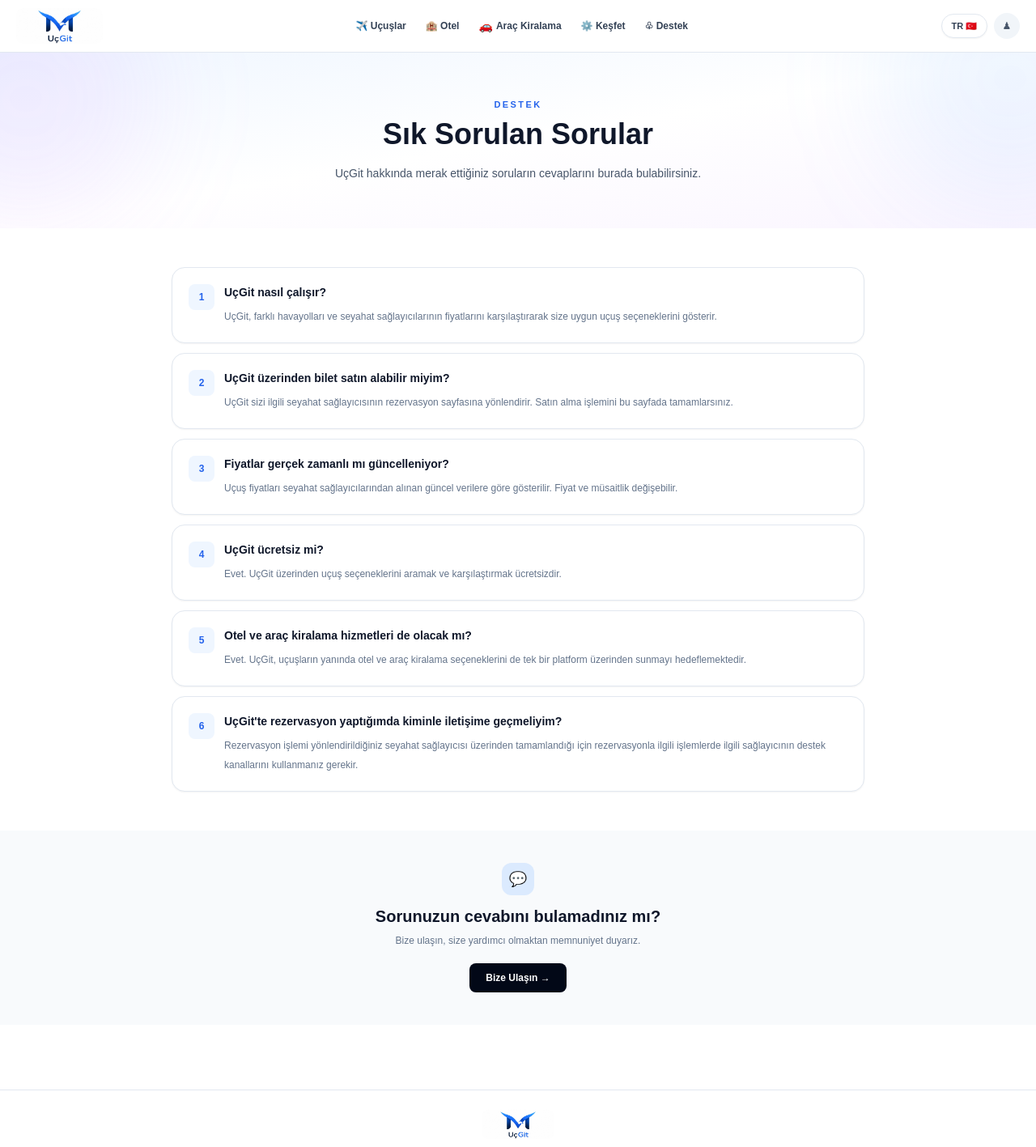
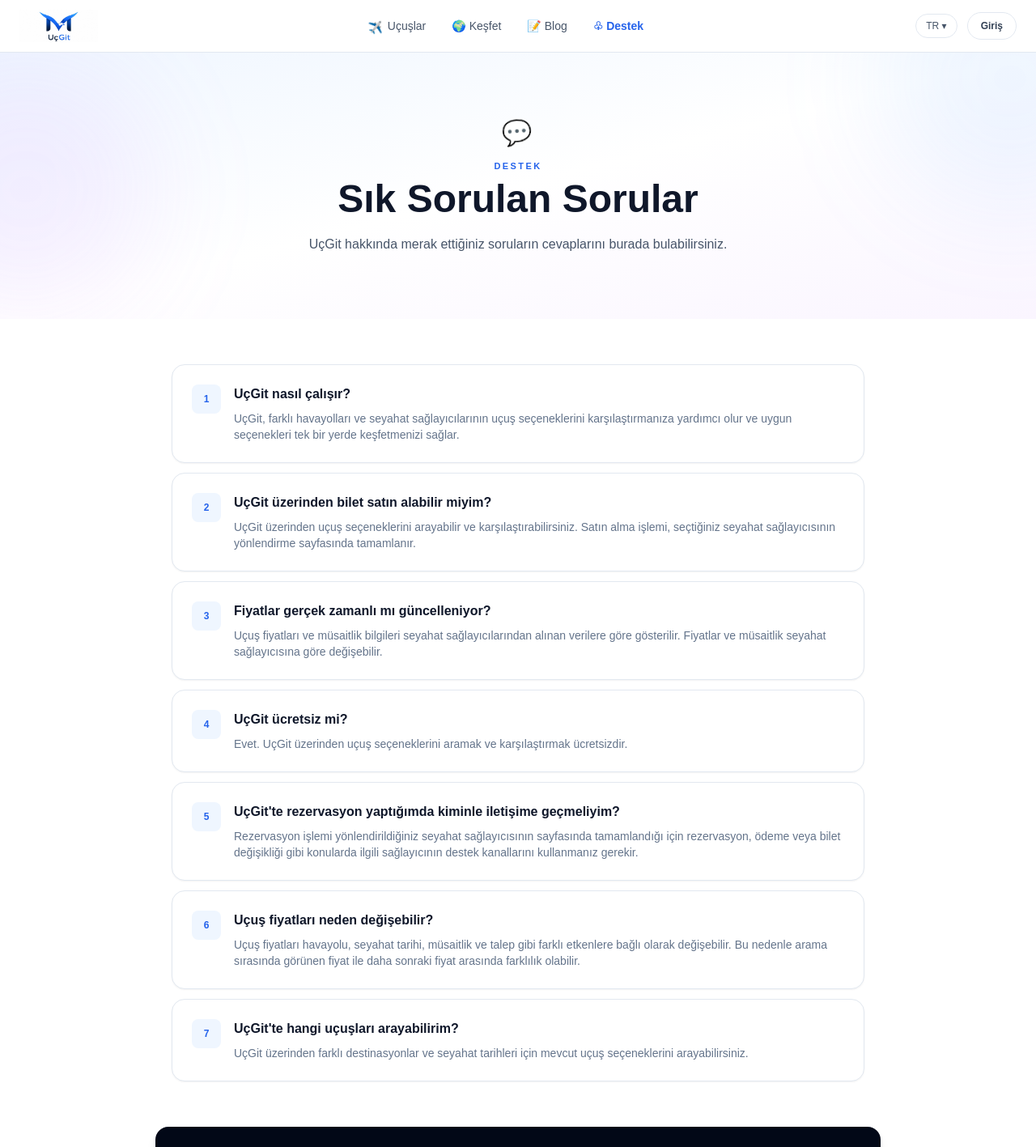
Before and after one commit to melihizzet/flight-platform, a Next.js app: page /faq in a window 1280 px wide. Shown: the top 1417 px of the page at 81% size. Built offline with nearby package versions, Linux system fonts and the light colour scheme.

Commit message:
Update page.tsx

```diff
--- a/app/faq/page.tsx
+++ b/app/faq/page.tsx
@@ -1,19 +1,21 @@
+import Link from "next/link";
+
 export default function FAQPage() {
   const faqs = [
     {
       question: "UçGit nasıl çalışır?",
       answer:
-        "UçGit, farklı havayolları ve seyahat sağlayıcılarının fiyatlarını karşılaştırarak size uygun uçuş seçeneklerini gösterir.",
+        "UçGit, farklı havayolları ve seyahat sağlayıcılarının uçuş seçeneklerini karşılaştırmanıza yardımcı olur ve uygun seçenekleri tek bir yerde keşfetmenizi sağlar.",
     },
     {
       question: "UçGit üzerinden bilet satın alabilir miyim?",
       answer:
-        "UçGit sizi ilgili seyahat sağlayıcısının rezervasyon sayfasına yönlendirir. Satın alma işlemini bu sayfada tamamlarsınız.",
+        "UçGit üzerinden uçuş seçeneklerini arayabilir ve karşılaştırabilirsiniz. Satın alma işlemi, seçtiğiniz seyahat sağlayıcısının yönlendirme sayfasında tamamlanır.",
     },
     {
       question: "Fiyatlar gerçek zamanlı mı güncelleniyor?",
       answer:
-        "Uçuş fiyatları seyahat sağlayıcılarından alınan güncel verilere göre gösterilir. Fiyat ve müsaitlik değişebilir.",
+        "Uçuş fiyatları ve müsaitlik bilgileri seyahat sağlayıcılarından alınan verilere göre gösterilir. Fiyatlar ve müsaitlik seyahat sağlayıcısına göre değişebilir.",
     },
     {
       question: "UçGit ücretsiz mi?",
@@ -21,242 +23,264 @@ export default function FAQPage() {
         "Evet. UçGit üzerinden uçuş seçeneklerini aramak ve karşılaştırmak ücretsizdir.",
     },
     {
-      question: "Otel ve araç kiralama hizmetleri de olacak mı?",
+      question: "UçGit'te rezervasyon yaptığımda kiminle iletişime geçmeliyim?",
       answer:
-        "Evet. UçGit, uçuşların yanında otel ve araç kiralama seçeneklerini de tek bir platform üzerinden sunmayı hedeflemektedir.",
+        "Rezervasyon işlemi yönlendirildiğiniz seyahat sağlayıcısının sayfasında tamamlandığı için rezervasyon, ödeme veya bilet değişikliği gibi konularda ilgili sağlayıcının destek kanallarını kullanmanız gerekir.",
     },
     {
-      question: "UçGit'te rezervasyon yaptığımda kiminle iletişime geçmeliyim?",
+      question: "Uçuş fiyatları neden değişebilir?",
       answer:
-        "Rezervasyon işlemi yönlendirildiğiniz seyahat sağlayıcısı üzerinden tamamlandığı için rezervasyonla ilgili işlemlerde ilgili sağlayıcının destek kanallarını kullanmanız gerekir.",
+        "Uçuş fiyatları havayolu, seyahat tarihi, müsaitlik ve talep gibi farklı etkenlere bağlı olarak değişebilir. Bu nedenle arama sırasında görünen fiyat ile daha sonraki fiyat arasında farklılık olabilir.",
+    },
+    {
+      question: "UçGit'te hangi uçuşları arayabilirim?",
+      answer:
+        "UçGit üzerinden farklı destinasyonlar ve seyahat tarihleri için mevcut uçuş seçeneklerini arayabilirsiniz.",
     },
   ];
 
   return (
     <main className="min-h-screen overflow-x-hidden bg-white text-slate-900">
+      <style>{`
+        @keyframes planeFly {
+          0% {
+            transform: translate3d(-2px, 2px, 0) rotate(-5deg);
+          }
+
+          25% {
+            transform: translate3d(2px, -2px, 0) rotate(-2deg);
+          }
+
+          50% {
+            transform: translate3d(5px, -5px, 0) rotate(2deg);
+          }
+
+          75% {
+            transform: translate3d(2px, -2px, 0) rotate(-1deg);
+          }
+
+          100% {
+            transform: translate3d(-2px, 2px, 0) rotate(-5deg);
+          }
+        }
+
+        .animate-plane-fly {
+          display: inline-block;
+          animation: planeFly 2.8s ease-in-out infinite;
+          transform-origin: center;
+          will-change: transform;
+        }
+
+        @media (prefers-reduced-motion: reduce) {
+          .animate-plane-fly {
+            animation: none;
+          }
+        }
+      `}</style>
 
       {/* HEADER */}
-      <header className="sticky top-0 z-30 border-b border-slate-200 bg-white/95 backdrop-blur-xl">
-        <div className="mx-auto flex h-16 max-w-7xl items-center justify-between px-5">
-
+      <header className="sticky top-0 z-50 border-b border-slate-200 bg-white/95 backdrop-blur">
+        <div className="mx-auto flex h-16 max-w-7xl items-center justify-between px-6">
           {/* LOGO */}
-          <a href="/" className="flex items-center">
+          <Link href="/" className="flex shrink-0 items-center">
             <img
               src="/logo.jpg"
               alt="UçGit"
-              className="h-11 w-auto rounded-lg"
+              className="h-10 w-auto object-contain"
             />
-          </a>
+          </Link>
 
           {/* MENU */}
-          <nav className="hidden items-center gap-6 md:flex">
+          <nav className="hidden items-center gap-8 md:flex">
+            <Link
+              href="/"
+              className="text-sm font-medium text-slate-600 transition hover:text-blue-600"
+            >
+              <span className="mr-1 inline-block animate-plane-fly">
+                ✈️
+              </span>
+              Uçuşlar
+            </Link>
 
-            <a
-              href="/"
-              className="text-xs font-semibold text-slate-700 transition hover:text-blue-600"
+            <Link
+              href="/discover"
+              className="text-sm font-medium text-slate-600 transition hover:text-blue-600"
             >
-              ✈️ Uçuşlar
-            </a>
+              🌍 Keşfet
+            </Link>
 
-            <a
-              href="/hotels"
-              className="text-xs font-semibold text-slate-700 transition hover:text-blue-600"
+            <Link
+              href="/blog"
+              className="text-sm font-medium text-slate-600 transition hover:text-blue-600"
             >
-              🏨 Otel
-            </a>
+              📝 Blog
+            </Link>
 
-            <a
-              href="/cars"
-              className="flex items-center gap-1 text-xs font-semibold text-slate-700 transition hover:text-blue-600"
-            >
-              <span className="inline-block text-sm">
-                🚗
-              </span>
-              Araç Kiralama
-            </a>
-
-            <a
-              href="/discover"
-              className="text-xs font-semibold text-slate-700 transition hover:text-blue-600"
-            >
-              ⚙️ Keşfet
-            </a>
-
-            <a
+            <Link
               href="/contact"
-              className="text-xs font-semibold text-slate-700 transition hover:text-blue-600"
+              className="text-sm font-semibold text-blue-600"
             >
               ♧ Destek
-            </a>
-
+            </Link>
           </nav>
 
           {/* SAĞ TARAF */}
-          <div className="hidden items-center gap-2 md:flex">
-
-            <button className="rounded-full border border-slate-200 bg-white px-3 py-1.5 text-[11px] font-semibold text-slate-700 shadow-sm">
-              TR 🇹🇷
+          <div className="flex items-center gap-3">
+            <button
+              type="button"
+              className="hidden rounded-full border border-slate-200 px-3 py-1.5 text-xs font-medium text-slate-600 transition hover:border-blue-300 hover:text-blue-600 sm:block"
+            >
+              TR ▾
             </button>
 
-            <div className="flex h-8 w-8 items-center justify-center rounded-full bg-slate-100 text-xs text-slate-600">
-              ♟
-            </div>
-
+            <Link
+              href="/login"
+              className="rounded-full border border-slate-200 px-4 py-2 text-xs font-semibold text-slate-700 transition hover:border-blue-300 hover:text-blue-600"
+            >
+              Giriş
+            </Link>
           </div>
-
         </div>
       </header>
 
       {/* HERO */}
       <section className="relative overflow-hidden bg-gradient-to-br from-blue-50 via-white to-purple-50">
-
         <div className="absolute -right-32 -top-32 h-80 w-80 rounded-full bg-blue-400/10 blur-3xl" />
 
         <div className="absolute -left-32 bottom-0 h-80 w-80 rounded-full bg-purple-400/10 blur-3xl" />
 
-        <div className="relative mx-auto max-w-4xl px-5 py-14 text-center">
+        <div className="relative mx-auto max-w-4xl px-5 py-16 text-center md:py-20">
+          <div className="mb-4 text-3xl">
+            <span className="inline-block animate-plane-fly">
+              💬
+            </span>
+          </div>
 
           <p className="mb-2 text-[11px] font-bold uppercase tracking-[0.22em] text-blue-600">
             DESTEK
           </p>
 
-          <h1 className="text-3xl font-black leading-tight text-slate-900 md:text-4xl">
+          <h1 className="text-3xl font-black leading-tight text-slate-900 md:text-5xl">
             Sık Sorulan Sorular
           </h1>
 
-          <p className="mx-auto mt-4 max-w-2xl text-sm leading-6 text-slate-600">
+          <p className="mx-auto mt-5 max-w-2xl text-sm leading-7 text-slate-600 md:text-base">
             UçGit hakkında merak ettiğiniz soruların cevaplarını
             burada bulabilirsiniz.
           </p>
-
         </div>
-
       </section>
 
       {/* FAQ */}
-      <section className="mx-auto max-w-4xl px-5 py-12">
-
+      <section className="mx-auto max-w-4xl px-5 py-14">
         <div className="space-y-3">
-
           {faqs.map((faq, index) => (
             <div
               key={index}
-              className="rounded-2xl border border-slate-200 bg-white p-5 shadow-sm transition hover:border-blue-200 hover:shadow-md"
+              className="rounded-2xl border border-slate-200 bg-white p-5 shadow-sm transition hover:border-blue-200 hover:shadow-md md:p-6"
             >
-
-              <div className="flex items-start gap-3">
-
-                <div className="flex h-8 w-8 shrink-0 items-center justify-center rounded-lg bg-blue-50 text-xs font-bold text-blue-600">
+              <div className="flex items-start gap-4">
+                <div className="flex h-9 w-9 shrink-0 items-center justify-center rounded-lg bg-blue-50 text-xs font-bold text-blue-600">
                   {index + 1}
                 </div>
 
                 <div className="min-w-0">
-
-                  <h2 className="text-sm font-black text-slate-900">
+                  <h2 className="text-sm font-black text-slate-900 md:text-base">
                     {faq.question}
                   </h2>
 
-                  <p className="mt-2 text-xs leading-6 text-slate-500">
+                  <p className="mt-2 text-xs leading-6 text-slate-500 md:text-sm">
                     {faq.answer}
                   </p>
-
                 </div>
-
               </div>
-
             </div>
           ))}
-
         </div>
-
       </section>
 
       {/* CONTACT CTA */}
-      <section className="bg-slate-50 py-10">
-
-        <div className="mx-auto max-w-4xl px-5 text-center">
-
-          <div className="mx-auto flex h-10 w-10 items-center justify-center rounded-xl bg-blue-100 text-lg">
+      <section className="px-5 pb-14">
+        <div className="mx-auto max-w-4xl overflow-hidden rounded-2xl bg-[#020817] p-7 text-center text-white shadow-lg md:p-9">
+          <div className="mx-auto flex h-11 w-11 items-center justify-center rounded-xl bg-blue-600/20 text-xl">
             💬
           </div>
 
-          <h2 className="mt-3 text-xl font-black text-slate-900">
+          <p className="mt-4 text-[10px] font-bold uppercase tracking-[0.2em] text-blue-400">
+            UÇGİT DESTEK
+          </p>
+
+          <h2 className="mt-2 text-xl font-black md:text-2xl">
             Sorunuzun cevabını bulamadınız mı?
           </h2>
 
-          <p className="mt-2 text-xs text-slate-500">
-            Bize ulaşın, size yardımcı olmaktan memnuniyet duyarız.
+          <p className="mx-auto mt-3 max-w-xl text-sm leading-6 text-slate-300">
+            Aradığınız cevabı bulamadıysanız bizimle iletişime
+            geçebilirsiniz. Size yardımcı olmaktan memnuniyet duyarız.
           </p>
 
-          <a
+          <Link
             href="/contact"
-            className="mt-5 inline-block rounded-lg bg-[#020817] px-5 py-2.5 text-xs font-semibold text-white transition hover:bg-blue-600"
+            className="mt-6 inline-flex rounded-xl bg-blue-600 px-6 py-3 text-xs font-semibold text-white transition hover:bg-blue-700"
           >
             Bize Ulaşın →
-          </a>
-
+          </Link>
         </div>
-
       </section>
 
       {/* FOOTER */}
-      <footer className="border-t border-slate-200 bg-white py-6">
+      <footer className="border-t border-slate-200 bg-slate-50 px-5 py-8">
+        <div className="mx-auto flex max-w-7xl flex-col items-center justify-between gap-5 md:flex-row">
+          <div className="flex items-center gap-3">
+            <img
+              src="/logo.jpg"
+              alt="UçGit"
+              className="h-9 w-auto object-contain"
+            />
 
-        <div className="mx-auto max-w-7xl px-5 text-center">
+            <span className="text-xs text-slate-400">
+              © 2026 UçGit
+            </span>
+          </div>
 
-          <img
-            src="/logo.jpg"
-            alt="UçGit"
-            className="mx-auto h-9 w-auto rounded-lg"
-          />
-
-          <p className="mt-2 text-[11px] text-slate-500">
-            © 2026 UçGit. Tüm hakları saklıdır.
-          </p>
-
-          <div className="mt-3 flex flex-wrap justify-center gap-4 text-[11px] text-slate-500">
-
-            <a
+          <div className="flex flex-wrap justify-center gap-x-6 gap-y-2 text-xs text-slate-500">
+            <Link
               href="/about"
               className="transition hover:text-blue-600"
             >
               Hakkımızda
-            </a>
+            </Link>
 
-            <a
-              href="/blog"
-              className="transition hover:text-blue-600"
-            >
-              Blog
-            </a>
-
-            <a
+            <Link
               href="/contact"
               className="transition hover:text-blue-600"
             >
               İletişim
-            </a>
+            </Link>
 
-            <a
+            <Link
+              href="/faq"
+              className="font-semibold text-blue-600"
+            >
+              SSS
+            </Link>
+
+            <Link
               href="/privacy-policy"
               className="transition hover:text-blue-600"
             >
               Gizlilik
-            </a>
+            </Link>
 
-            <a
+            <Link
               href="/terms"
               className="transition hover:text-blue-600"
             >
               Kullanım Şartları
-            </a>
-
+            </Link>
           </div>
-
         </div>
-
       </footer>
-
     </main>
   );
 }
```
